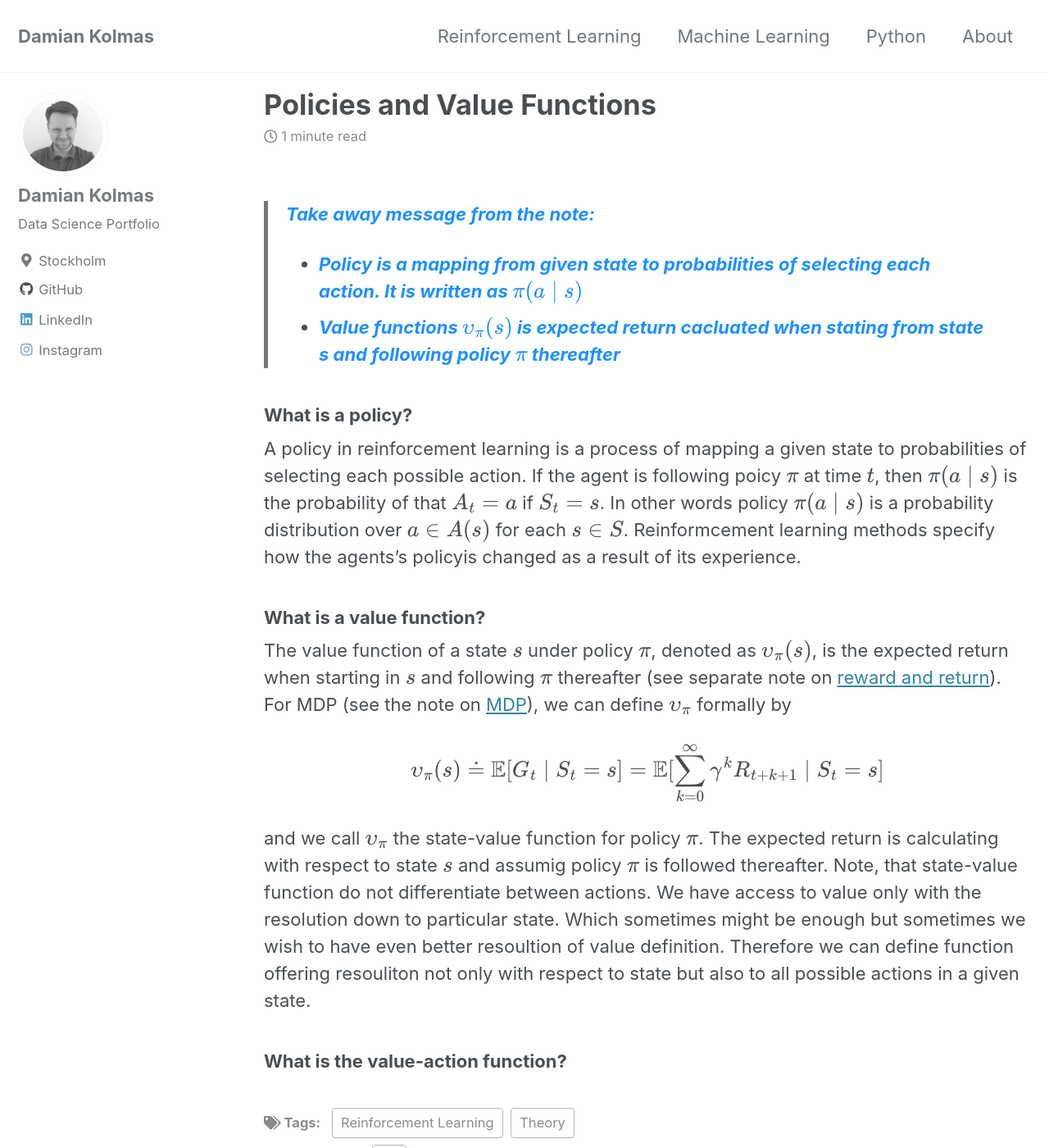
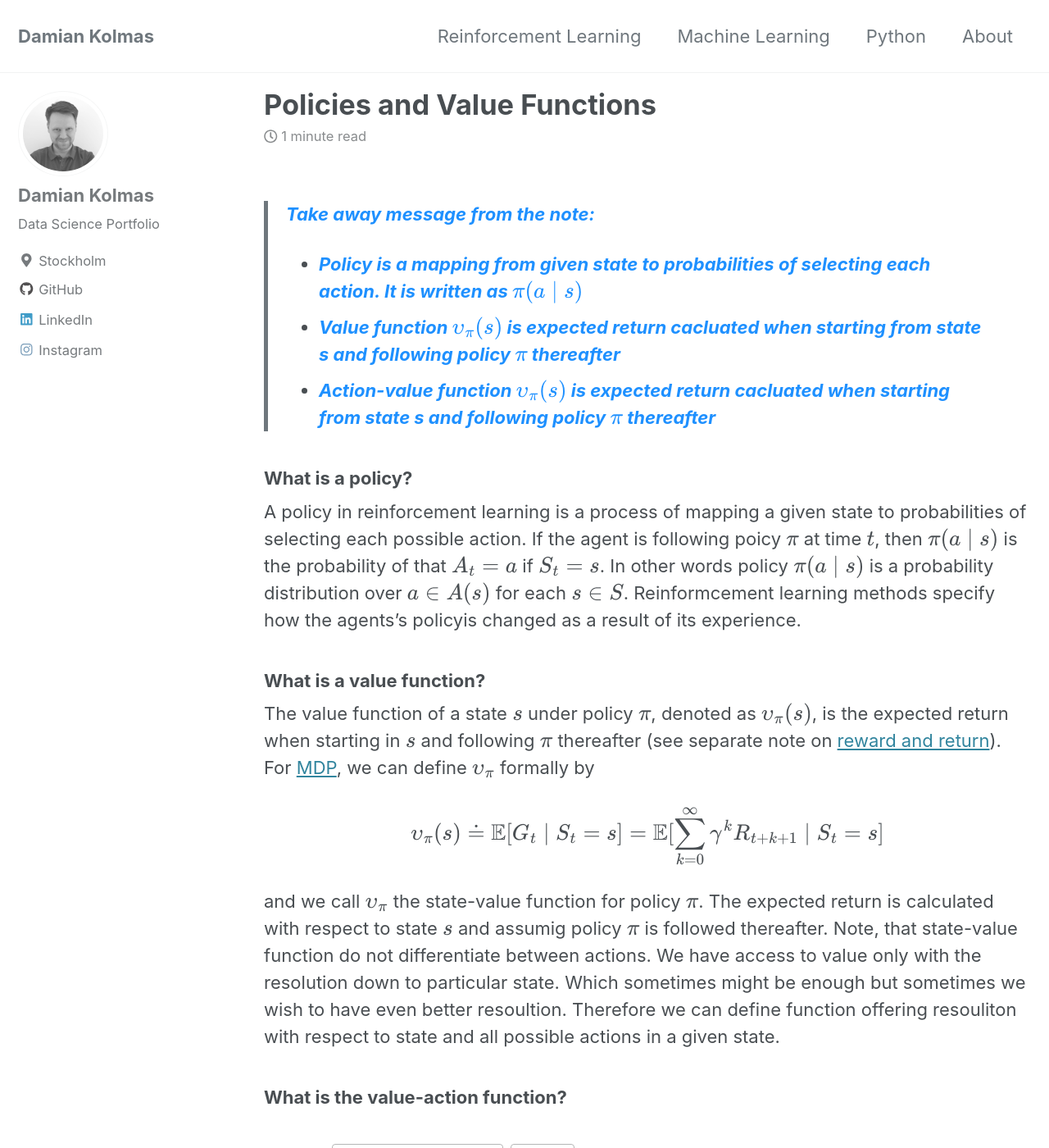
Before and after one commit to DKolmas/DKolmas.github.io, a Jekyll site: the page built from _posts/2020-01-25-Value-functions-and-policies.md, in a window 1280 px wide and 1400 px high. Shown: the whole window at 82% size. Built offline with Jekyll 4.4.1, drawn with Linux system fonts in a browser that asks for light colours; cached includes are drawn as plain includes; formulas are drawn with MathJax 3.

Commit message:
editing post

```diff
--- a/_posts/2020-01-25-Value-functions-and-policies.md
+++ b/_posts/2020-01-25-Value-functions-and-policies.md
@@ -11,7 +11,8 @@ classes: wide
 
 > <span style="color:dodgerblue">**Take away message from the note:**</span>
 > * <span style="color:dodgerblue">**Policy is a mapping from given state to probabilities of selecting each action. It is written as $$\pi(a \mid s)$$**</span>
-> * <span style="color:dodgerblue">**Value functions $$\upsilon_{\pi}(s)$$ is expected return cacluated when stating from state s and following policy $$\pi$$ thereafter**</span>
+> * <span style="color:dodgerblue">**Value function $$\upsilon_{\pi}(s)$$ is expected return cacluated when starting from state s and following policy $$\pi$$ thereafter**</span>
+> * <span style="color:dodgerblue">**Action-value function $$\upsilon_{\pi}(s)$$ is expected return cacluated when starting from state s and following policy $$\pi$$ thereafter**</span>
 
 ### What is a policy?
 
@@ -20,12 +21,12 @@ Reinformcement learning methods specify how the agents's policyis changed as a r
 
 ### What is a value function?
 
-The value function of a state $$s$$ under policy $$\pi$$, denoted as $$\upsilon_{\pi}(s)$$, is the expected return when starting in $$s$$ and following $$\pi$$ thereafter (see separate note on [reward and return](http://www.damiankolmas.com/rl/Rewards/#)). For MDP (see the note on [MDP](http://www.damiankolmas.com/rl/Marcov-Decission-Process/#)), we can define $$\upsilon_{\pi}$$ formally by
+The value function of a state $$s$$ under policy $$\pi$$, denoted as $$\upsilon_{\pi}(s)$$, is the expected return when starting in $$s$$ and following $$\pi$$ thereafter (see separate note on [reward and return](http://www.damiankolmas.com/rl/Rewards/#)). For [MDP](http://www.damiankolmas.com/rl/Marcov-Decission-Process/#), we can define $$\upsilon_{\pi}$$ formally by
 
 
 $$\upsilon_{\pi}(s) \doteq \mathbb{E}[G_t \mid S_t = s ] = \mathbb{E}[ \sum_{k=0}^{\infty} \gamma^k R_{t+k+1} \mid S_t = s ]$$
 
 
-and we call $$\upsilon_{\pi}$$ the state-value function for policy $$\pi$$. The expected return is calculating with respect to state $$s$$ and assumig policy $$\pi$$ is followed thereafter. Note, that state-value function do not differentiate between actions. We have access to value only with the resolution down to particular state. Which sometimes might be enough but sometimes we wish to have even better resoultion of value definition. Therefore we can define function offering resouliton not only with respect to state but also to all possible actions in a given state.
+and we call $$\upsilon_{\pi}$$ the state-value function for policy $$\pi$$. The expected return is calculated with respect to state $$s$$ and assumig policy $$\pi$$ is followed thereafter. Note, that state-value function do not differentiate between actions. We have access to value only with the resolution down to particular state. Which sometimes might be enough but sometimes we wish to have even better resoultion. Therefore we can define function offering resouliton with respect to state and all possible actions in a given state.
 
 ### What is the value-action function?
```
